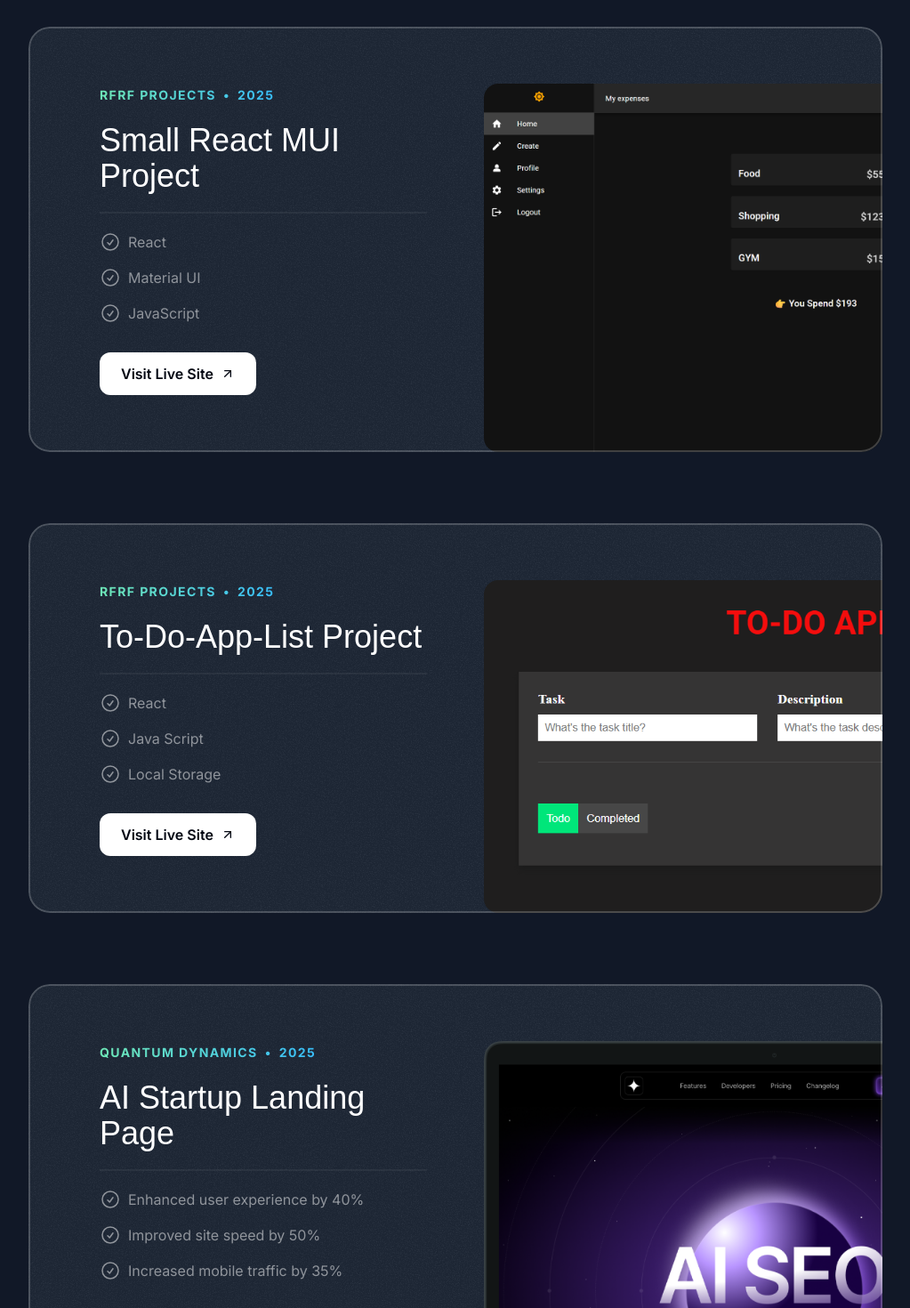
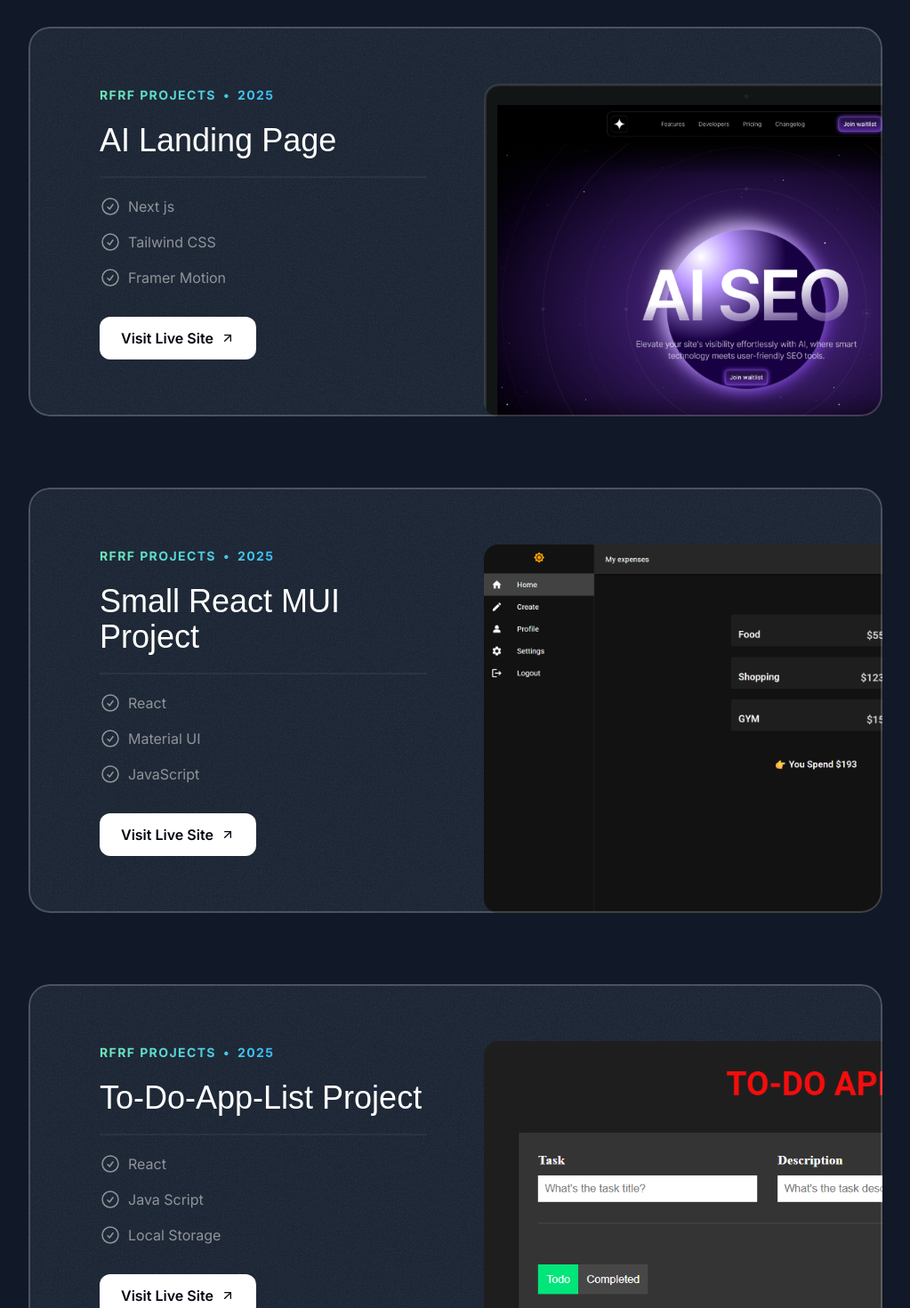
Before and after one commit to AhmedSaadRF/my-portfolio, a Next.js app: page / in a window 1280 px wide. Shown: the part 2960-4430 px from the top of the page at 89% size, without its empty margins (128-1151 px from the left). Built offline with nearby package versions, Linux system fonts and the light colour scheme; a web font is replaced by a local one.

Commit message:
Upload Project

```diff
--- a/src/sections/Projects.tsx
+++ b/src/sections/Projects.tsx
@@ -28,7 +28,7 @@ const portfolioProjects = [
     year: "2025",
     title: "Dark Saas Landing Page",
     results: [
-      { title: "Next.js" },
+      { title: "Next js" },
       { title: "Tailwind CSS" },
       { title: "Framer Motion" },
     ],
@@ -40,12 +40,24 @@ const portfolioProjects = [
     year: "2025",
     title: "Light Saas Landing Page",
     results: [
-      { title: "Next.js" },
+      { title: "Next js" },
       { title: "Tailwind CSS" },
       { title: "Framer Motion" },
     ],
     link: "https://light-saas-landing-page-eight.vercel.app/",
     image: lightSaasLandingPage,
+  },
+  {
+    company: "RFRF Projects",
+    year: "2025",
+    title: "AI Landing Page",
+    results: [
+      { title: "Next js" },
+      { title: "Tailwind CSS" },
+      { title: "Framer Motion" },
+    ],
+    link: "https://ai-landing-page-omega-teal.vercel.app/",
+    image: aiStartupLandingPage,
   },
   {
     company: "RFRF Projects",
@@ -70,18 +82,6 @@ const portfolioProjects = [
     ],
     link: "https://ahmedsaadrf.github.io/todo-list-web-app/",
     image: ToDoAppPage,
-  },
-  {
-    company: "Quantum Dynamics",
-    year: "2025",
-    title: "AI Startup Landing Page",
-    results: [
-      { title: "Enhanced user experience by 40%" },
-      { title: "Improved site speed by 50%" },
-      { title: "Increased mobile traffic by 35%" },
-    ],
-    link: "#",
-    image: aiStartupLandingPage,
   },
 ];
 
```
